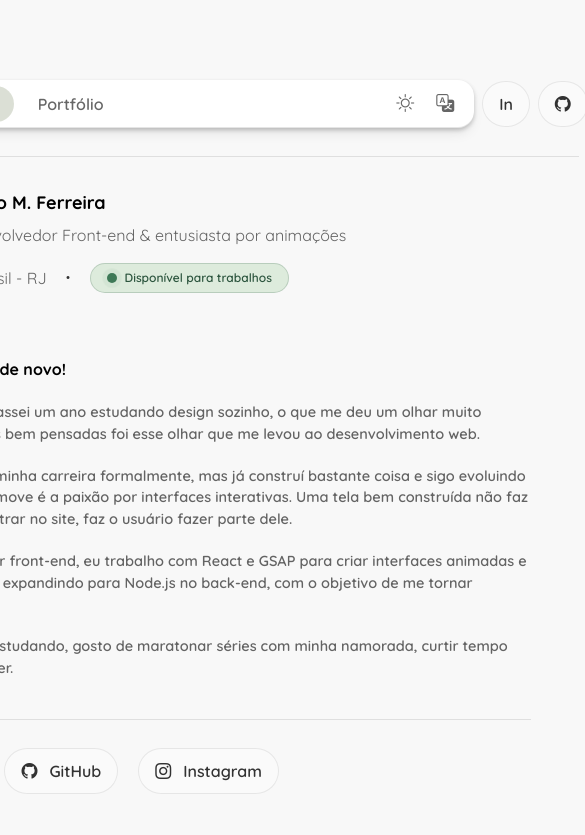
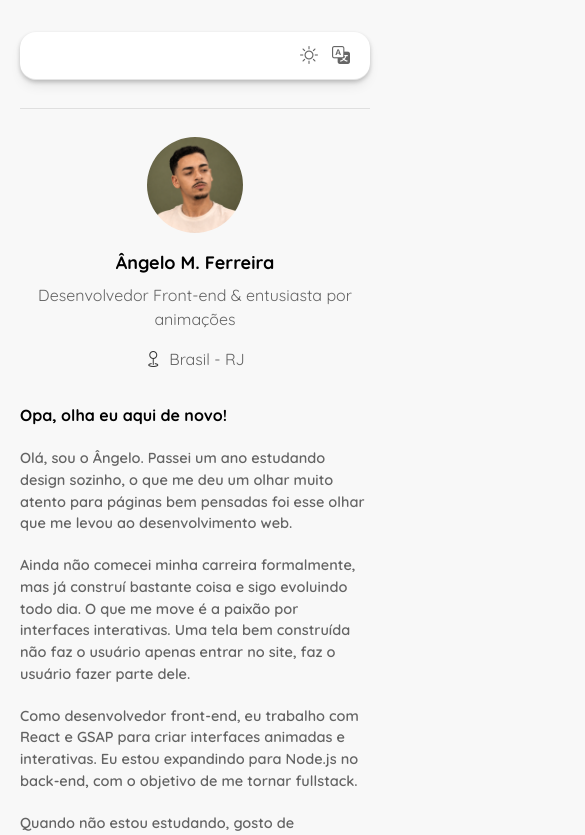
Before and after one commit to devmrqs/devmrqs.com.br, a React (Vite) app: page /about in a window 390 px wide. Shown: the top 835 px of the page, 585 px wide, since content can reach past the window. Built offline with nearby package versions, Linux system fonts and the light colour scheme.

Commit message:
✨ feat: adiciona responsividade mobile ao layout

```diff
--- a/src/App.jsx
+++ b/src/App.jsx
@@ -10,12 +10,12 @@ import Header from "./components/Header";
 
 function App() {
   return (
-    <div className="flex flex-col justify-center items-center">
+    <div className="flex flex-col justify-center items-center px-5 pb-16">
       <Navbar />
-      <div className="flex justify-start w-3xl">
+      <div className="flex justify-start w-full max-w-3xl">
         <Header />
       </div>
-      <div className="w-2xl">
+      <div className="w-full max-w-2xl">
         <Routes>
           <Route path="/" element={<Home />} />
           <Route path="/about" element={<About />} />
--- a/src/components/Footer.jsx
+++ b/src/components/Footer.jsx
@@ -2,7 +2,7 @@ import SocialLink from "./SocialLink";
 
 const Footer = () => {
   return (
-    <div className="flex flex-col gap-10 select-none">
+    <div className="flex flex-row flex-wrap gap-3 sm:gap-5">
       <div className="flex flex-row gap-5">
         <SocialLink
           href="https://www.linkedin.com/in/devmrqs/"
--- a/src/components/Header.jsx
+++ b/src/components/Header.jsx
@@ -2,32 +2,26 @@ import perfil from "../assets/perfil.png";
 
 const Header = () => {
   return (
-    <div className="flex flex-row justify-start w-3xl mb-15 select-none">
+    <div className="flex flex-col items-center text-center sm:flex-row sm:text-left w-full max-w-3xl mb-8 sm:mb-15 select-none">
       <img
         src={perfil}
         alt=""
-        className={`rounded-full select-none h-auto w-28`}
+        className="rounded-full select-none h-auto w-24 sm:w-28"
       />
-      <div className="flex flex-col ml-6 justify-center">
+      <div className="flex flex-col mt-4 sm:mt-0 sm:ml-6 justify-center items-center sm:items-start">
         <h3 className="font-bold text-lg mb-1.5 select-text">
           Ângelo M. Ferreira
         </h3>
         <p className="font-normal text-base text-blackVLO select-text">
           Desenvolvedor Front-end & entusiasta por animações
         </p>
-        <div className="flex justify-start mt-4 items-center select-none">
-          <i className="bi bi-geo mr-2 text-base text-blackLO"></i>
-          <p className="text-blackVLO text-base">Brasil - RJ</p>
-          <i className="bi bi-circle-fill text-[3px] text-blackLO ml-5 mr-5"></i>
-          <div className="bg-[rgba(116,187,113,0.2)] flex items-center justify-center gap-2 py-1.5 px-4 rounded-full border-[0.5px] border-[rgb(44,85,62,0.2)] duration-500">
-            <span className="relative flex h-2.5 w-2.5">
-              <span className="animate-ping absolute h-full w-full rounded-full bg-[rgb(62,121,87)] opacity-75"></span>
-              <span className="relative rounded-full h-2.5 w-2.5 bg-[rgb(62,121,87)]"></span>
-            </span>
-            <p className="text-xs text-[rgb(44,85,62)] font-semibold">
-              Disponível para trabalhos
-            </p>
+        <div className="flex flex-col sm:flex-row justify-start mt-4 items-center gap-3 sm:gap-0 select-none">
+          <div className="flex items-center">
+            <i className="bi bi-geo mr-2 text-base text-blackLO"></i>
+            <p className="text-blackVLO text-base">Brasil - RJ</p>
           </div>
+          <i className="bi bi-circle-fill text-[3px] text-blackLO mx-5 hidden sm:inline-block"></i>
+          {/* badge "Disponível para trabalhos" igual */}
         </div>
       </div>
     </div>
--- a/src/components/Navbar.jsx
+++ b/src/components/Navbar.jsx
@@ -10,47 +10,41 @@ import ThemeSwitcher from "./ThemeSwitcher";
 const Navbar = () => {
   const linkClasses = ({ isActive }) =>
     isActive
-      ? "bg-mossLO px-5 py-1.5 -my-2 rounded-full duration-500 text-blackLO"
+      ? "bg-mossLO px-3 sm:px-5 py-1.5 -my-2 rounded-full duration-500 text-blackLO"
       : "px-3 py-2 -my-2 rounded-full duration-500";
 
   return (
-    <div className="flex flex-col select-none justify-center items-center">
-      <div className="flex flex-row mt-20 justify-between items-center gap-2 mb-7">
+    <div className="flex flex-col select-none justify-center items-center w-full">
+      <div className="flex flex-row mt-8 sm:mt-20 justify-between items-center gap-2 mb-7 w-full max-w-3xl">
         <nav
-          className={`bg-white flex justify-between items-center gap-4 rounded-2xl p-2.5 w-2xl text-blackVLO ${shadowBox}`}
+          className={`bg-white flex flex-1 min-w-0 justify-between items-center gap-2 sm:gap-4 rounded-2xl p-2.5 text-blackVLO ${shadowBox}`}
         >
-          <div className="flex gap-3 font-semibold ml-1 text-base justify-center items-center">
-            <NavLink to="/" className={linkClasses}>
-              Início
-            </NavLink>
-            <NavLink to="/about" className={linkClasses}>
-              Sobre mim
-            </NavLink>
-            <NavLink to="/portfolio" className={linkClasses}>
-              Portfólio
-            </NavLink>
+          <div className="flex gap-1 sm:gap-3 font-semibold ml-1 text-sm sm:text-base justify-center items-center">
+            {/* NavLinks iguais */}
           </div>
-          <div className="flex flex-row gap-3">
+          <div className="flex flex-row gap-1 sm:gap-3">
             <ThemeSwitcher />
             <LanguageSwitcher />
           </div>
         </nav>
+
+        {/* Esconde os botões redondos no celular */}
         <a
           href="https://www.linkedin.com/in/devmrqs/"
           target="_blank"
           rel="noopener noreferrer"
-          className={roundButtonClasses}
+          className={`${roundButtonClasses} hidden sm:inline-block`}
         >
           In
         </a>
         <a
-          className={`bi bi-github ${roundButtonClasses}`}
+          className={`bi bi-github ${roundButtonClasses} hidden sm:inline-block`}
           href="https://github.com/devmrqs"
           target="_blank"
           rel="noopener noreferrer"
         ></a>
       </div>
-      <div className="h-px bg-blackLine w-3xl mb-7"></div>
+      <div className="h-px bg-blackLine w-full max-w-3xl mb-7"></div>
     </div>
   );
 };
--- a/src/pages/About.jsx
+++ b/src/pages/About.jsx
@@ -28,7 +28,7 @@ const About = () => {
           Quando não estou estudando, gosto de maratonar séries com minha
           namorada, curtir tempo em família, jogar e ler.
         </p>
-        <div className="h-px bg-blackLine w-2xl mb-7 mt-5 select-none"></div>
+        <div className="h-px bg-blackLine w-full mb-7 mt-5 select-none"></div>
       </div>
       <Footer />
     </div>
--- a/src/pages/Home.jsx
+++ b/src/pages/Home.jsx
@@ -34,7 +34,7 @@ const Home = () => {
             Entre em contato.
           </a>
         </div>
-        <div className="h-px bg-blackLine w-2xl mb-7 mt-5 select-none"></div>
+        <div className="h-px bg-blackLine w-full mb-7 mt-5 select-none"></div>
       </div>
       <Footer />
     </div>
--- a/src/pages/Portfolio.jsx
+++ b/src/pages/Portfolio.jsx
@@ -17,7 +17,7 @@ const Portfolio = () => {
           title="Flor da Mata"
           label="Site institucional para distribuidora de produtos naturais"
         />
-        <div className="h-px bg-blackLine w-2xl mb-7 mt-5 select-none"></div>
+        <div className="h-px bg-blackLine w-full mb-7 mt-5 select-none"></div>
       </div>
       <Footer />
     </div>
```
